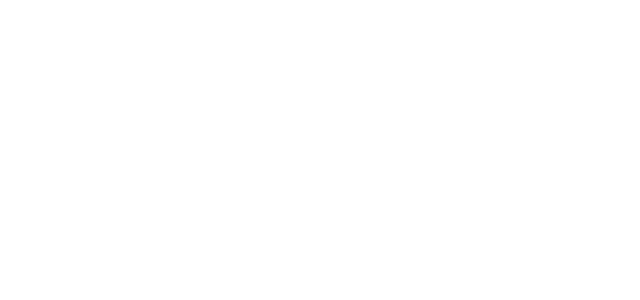
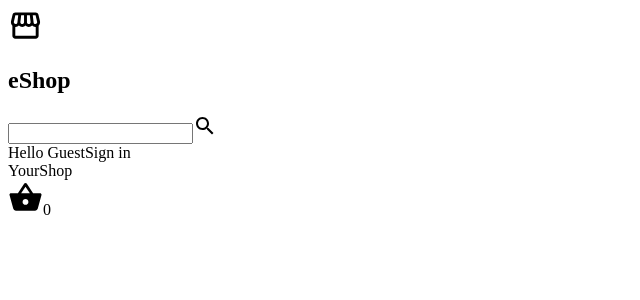
Before and after one commit to Abhay108cell/reactProject, a React (Vite) app: page / in a window 1280 px wide. Shown: the top 300 px of the page, without its empty margins (0-640 px from the left). Built offline with nearby package versions, Linux system fonts and the light colour scheme.

Commit message:
imported Header in App.jsx

```diff
--- a/src/App.jsx
+++ b/src/App.jsx
@@ -2,6 +2,7 @@
 import reactLogo from './assets/react.svg'
 import viteLogo from '/vite.svg'
 import './App.css'
+import  Header from'./Header.jsx'
 
 function App() {
   const [count, setCount] = useState(0)
@@ -9,7 +10,7 @@
   return (
     <>
   <div className="App">
-
+      <Header/>
    </div>
     </>
   )
```
